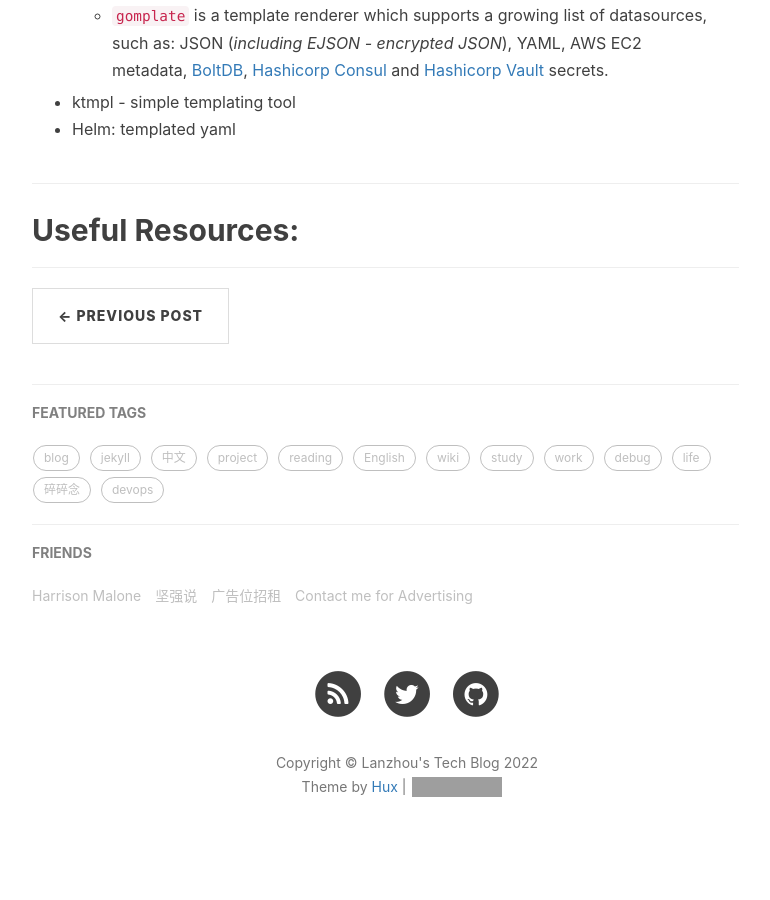
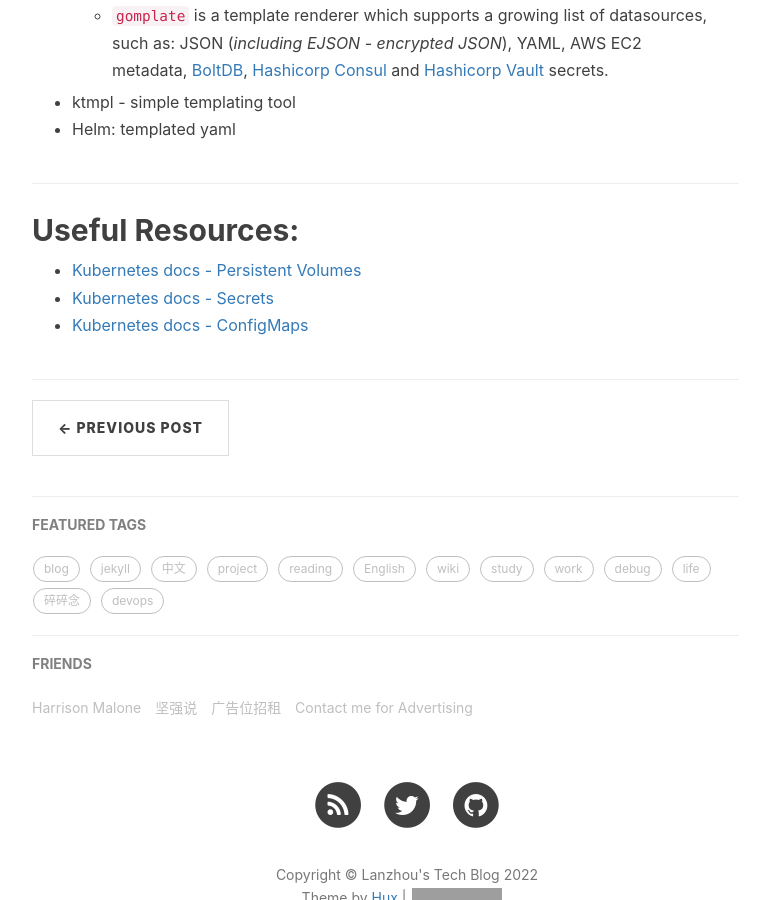
Before and after one commit to Lanzhou-J/Lanzhou-J.github.io, a Jekyll site: the page built from _posts/2022-02-16-DevOps-07-k8s-advanced.md, in a window 1280 px wide and 900 px high, scrolled down 4516 px. Shown: the whole window, without its empty margins (233-1003 px from the left). Built offline with Jekyll 4.4.1, drawn with Linux system fonts in a browser that asks for light colours; nearby versions of some CDN libraries; comment, search, counter and statistics services are not loaded; grey boxes are pictures that could not be loaded.

Commit message:
add useful resources

```diff
--- a/_posts/2022-02-16-DevOps-07-k8s-advanced.md
+++ b/_posts/2022-02-16-DevOps-07-k8s-advanced.md
@@ -126,3 +126,6 @@ Templating engine:
 
 ---
 ## Useful Resources:
+- [Kubernetes docs - Persistent Volumes](https://kubernetes.io/docs/concepts/storage/persistent-volumes/)
+- [Kubernetes docs - Secrets](https://kubernetes.io/docs/concepts/configuration/secret/)
+- [Kubernetes docs - ConfigMaps](https://kubernetes.io/docs/concepts/configuration/configmap/)
```
